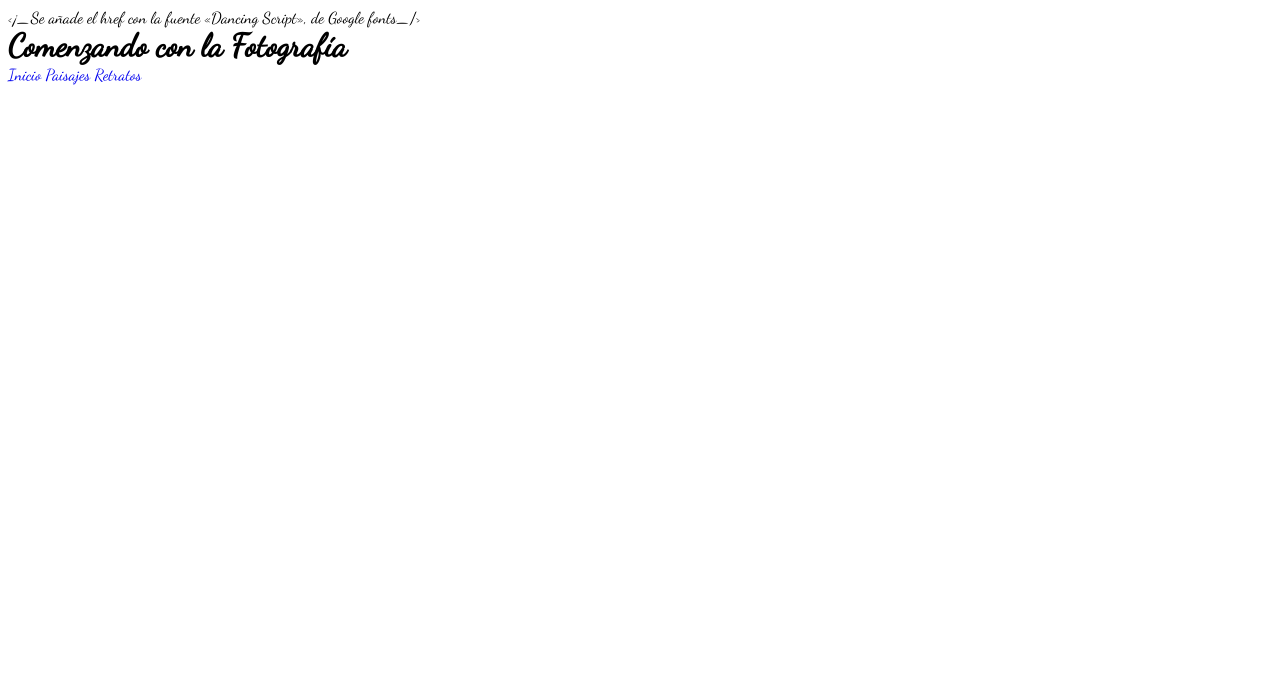
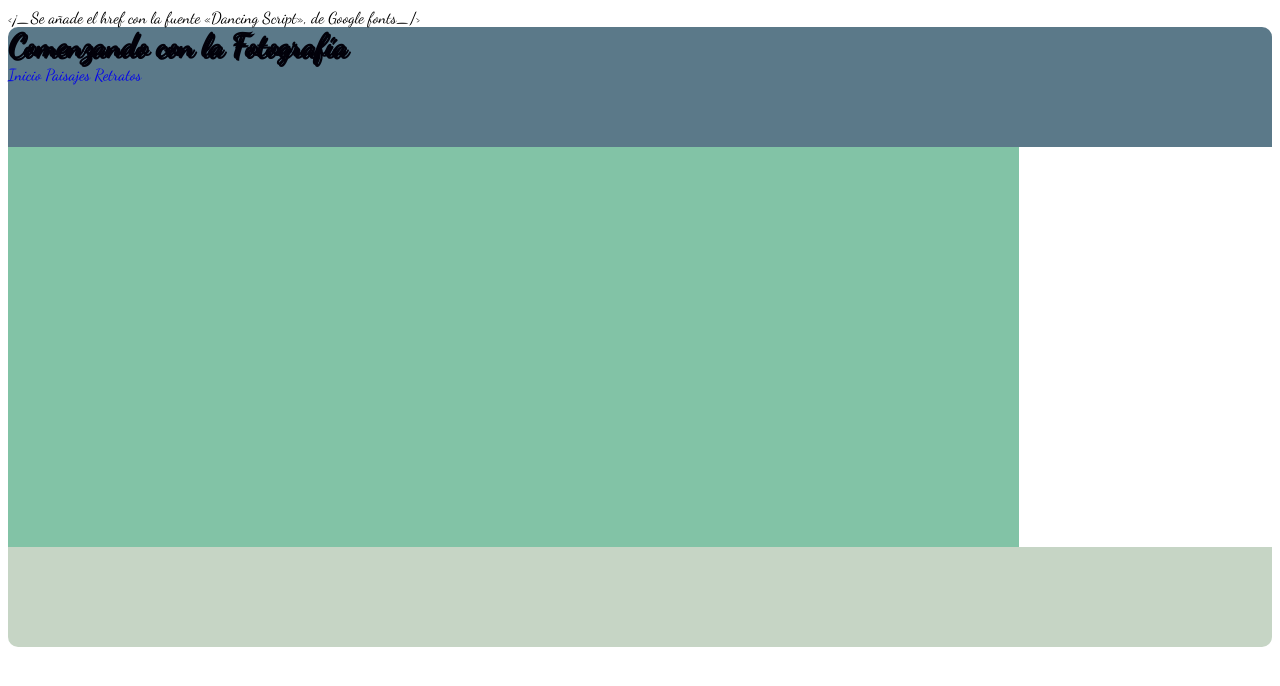
Before and after one commit to wilmereleon/Comienza-la-fotograf-a, a plain HTML site: page paisajes.html in a window 1280 px wide. Drawn offline with Linux system fonts and the light colour scheme.

Commit message:
Se crean las cajas de la sección de «article» y «footer».

```diff
--- a/css/estilos.css
+++ b/css/estilos.css
@@ -3,12 +3,61 @@ la página principla index.html*/
 body{
   font-family: 'Dancing Script',cursive;
 }
+/******/
 /*Se elimina el estilo de subyadao que viene por defecto para los enlaces*/
 a.enlace{
   text-decoration: none;
 }
+/******/
+/*Se añade la caja a «Header»*/
+header{
+  background-color: #5b7989;
+  height: 120px;
+  width: 100%;
+  border-radius: 10px 10px 0 0;
+}
+/******/
+/*Se añade a la caja «Header»:
+- color,
+- bordes en las esquinas superiores y
+- sombra.*/
+h1{
+  color: #02010a;
+  text-shadow: 2px 2px #02010a;
+}
+/*******/
 /*Se añade esta característica para que el título y los enlaces queden en
 la misma línea*/
 #header h1{
   display: inline;
 }
+/******/
+/*Se añade la caja a «seccion/articule»*/
+section article{
+  background-color: #82c3a6;
+  height: 400px;
+  width: 80%;
+}
+/*******/
+
+#seccion1{
+
+}
+#seccion2{
+
+}
+#seccion1p{
+
+}
+#seccion1r{
+
+}
+/******/
+/*Se añade la caja a «footer»*/
+footer{
+  background-color: #C6d5c5;
+  height: 100px;
+  width: 100%;
+  clear: both;
+  border-radius: 0 0 10px 10px;
+}
--- a/paisajes.html
+++ b/paisajes.html
@@ -18,11 +18,7 @@
           <a class="enlace" href="retratos.html" target="_blank">Retratos</a>
       </nav>
     </header>
-    <section>
-      <article>
-      </article>
-    </section>
-    <section>
+    <section id="seccion1p">
       <article>
       </article>
     </section>
```
Also changed, not shown: retratos.html (+1 -5 lines).
